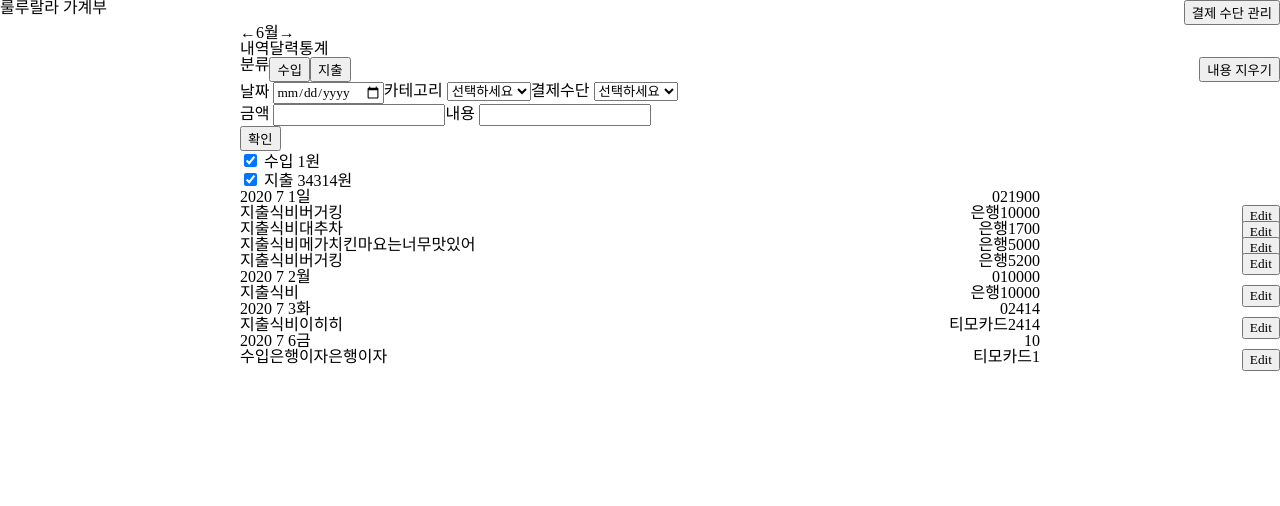
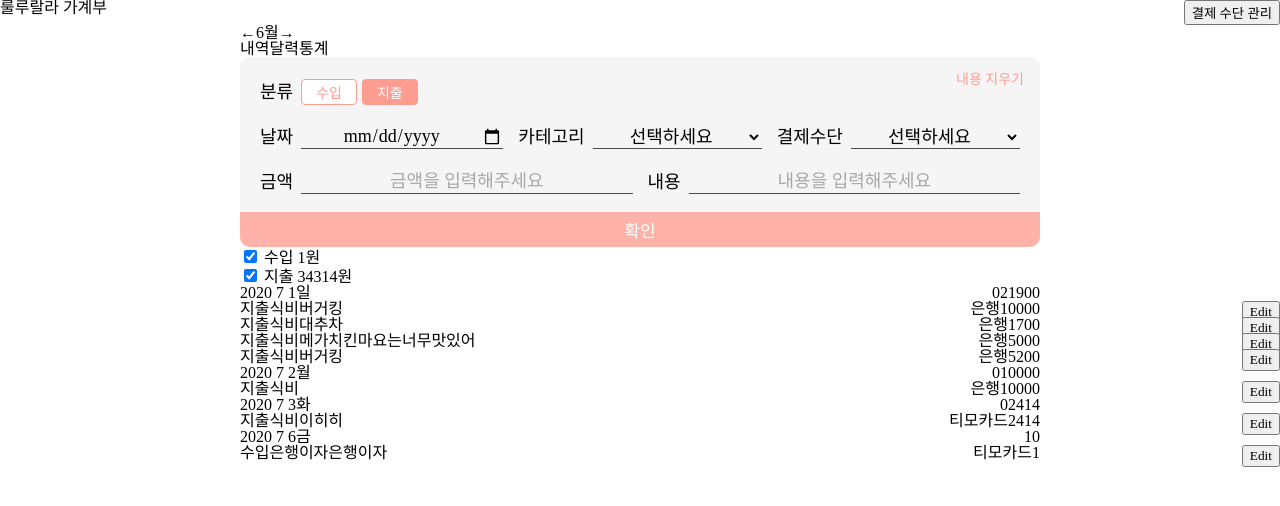
Before and after one commit to woowa-techcamp-2020/hkb-11, a website built with webpack: page frontend/static/index.html in a window 1280 px wide. Built offline with nearby package versions, Linux system fonts and the light colour scheme.

Commit message:
[#32] style(form) - FormView 스타일 작업
- 스타일 1차 작업
- 스타일 작업으로 인해 마크업 일부 수정
- button type을 버튼으로 수정
- select placeholder, input date placeholder 수정 필요

```diff
--- a/frontend/view/ContainerView/RouterView/FormView/style.scss
+++ b/frontend/view/ContainerView/RouterView/FormView/style.scss
@@ -1 +1,123 @@
 @use '@/static/styles/package' as *;
+
+#invoice-form {
+  $L-border-radius: 10px;
+  $L-padding: 20px;
+
+  background-color: $color-gray-100;
+  border-radius: $L-border-radius;
+  padding: $L-padding $L-padding 0 $L-padding;
+  position: relative;
+
+  .float {
+    top: 10px;
+    right: 10px;
+
+    button {
+      border: none;
+      background-color: transparent;
+      color: $color-main;
+      font-size: 14px;
+      cursor: pointer;
+
+      &:hover {
+        color: $color-sub-main;
+      }
+    }
+  }
+
+  .row {
+    display: flex;
+    align-items: center;
+    justify-content: space-between;
+    gap: 15px;
+    min-height: 30px;
+    margin-bottom: 15px;
+
+    &:last-child {
+      margin-bottom: 0;
+    }
+
+    .item {
+      flex: 1 1 0px;
+      display: flex;
+      align-items: center;
+
+      select,
+      input {
+        width: 100%;
+        background-color: transparent;
+        border: none;
+        border-bottom: 1px solid $color-gray-800;
+        outline: none;
+        font-size: 18px;
+        text-align: center;
+        text-align-last: center;
+
+        &::placeholder {
+          color: $color-gray-400;
+        }
+      }
+
+      select {
+        option {
+          color: $color-black;
+
+          &[disabled] {
+            color: $color-gray-400;
+          }
+        }
+      }
+
+      .form-label {
+        font-size: 18px;
+        margin-right: 8px;
+        word-break: keep-all;
+      }
+
+      .earning-toggle,
+      .spending-toggle {
+        display: flex;
+        justify-content: center;
+        align-items: center;
+        padding: 2px 14px;
+        border: 1px solid $color-main;
+        border-radius: 4px;
+        font-size: 14px;
+        color: $color-white;
+        background-color: $color-main;
+        cursor: pointer;
+
+        &:last-child {
+          margin-left: 5px;
+        }
+
+        &.active {
+          color: $color-main;
+          background-color: $color-white;
+        }
+
+        &:hover {
+          color: $color-main;
+          background-color: $color-light-beige;
+        }
+      }
+    }
+
+    .button-submit {
+      border: none;
+      border-radius: 0 0 $L-border-radius $L-border-radius;
+      width: calc(100% + 2 * #{$L-padding});
+      height: 35px;
+      margin: 0 $L-padding * -1;
+      font-size: 17px;
+      color: $color-white;
+      background-color: $color-sub-main;
+      cursor: pointer;
+
+      &:hover {
+        background-color: $color-main;
+      }
+    }
+  }
+}
--- a/frontend/view/ContainerView/RouterView/FormView/template.ts
+++ b/frontend/view/ContainerView/RouterView/FormView/template.ts
@@ -2,27 +2,30 @@ export const template: string = `
   <section id='invoice-form'>
     <form>
       <div class="float">
-        <button class="button-clear-form">내용 지우기</button>
-        <button class="button-remove-invoice hidden">삭제</button>
-      </div>
-      <div class="row">
-        <label>분류</label>
-        <button class="button earning-toggle active">수입</button>
-        <button class="button spending-toggle">지출</button>
+        <button type='button' class="button-clear-form">내용 지우기</button>
+        <button type='button' class="button-remove-invoice hidden">삭제</button>
       </div>
       <div class="row">
         <div class="item">
-          <label>날짜</label>
+          <label class="form-label">분류</label>
+          <button type='button' class="button earning-toggle active">수입</button>
+          <button type='button' class="button spending-toggle">지출</button>
+        </div>
+      </div>
+      <div class="row">
+        <div class="item">
+          <label class="form-label">날짜</label>
           <input type="date" class="input-date" />
         </div>
         <div class="item">
-          <label>카테고리</label>
-          <select class="select-category">
-            <option value="">선택하세요</option>
+          <label class="form-label">카테고리</label>
+          <select class="select-category" value=''>
+            <option value="" disabled selected>선택하세요</option>
+            <option value='123'>123</option>
           </select>
         </div>
         <div class="item">
-          <label>결제수단</label>
+          <label class="form-label">결제수단</label>
           <select class="select-payment">
             <option value="">선택하세요</option>
           </select>
@@ -30,12 +33,12 @@ export const template: string = `
       </div>
       <div class="row">
         <div class="item">
-          <label>금액</label>
-          <input class="input-amount" />
+          <label class="form-label">금액</label>
+          <input class="input-amount" placeholder='금액을 입력해주세요' />
         </div>
         <div class="item">
-          <label>내용</label>
-          <input class="input-item" />
+          <label class="form-label">내용</label>
+          <input class="input-item" placeholder='내용을 입력해주세요' />
         </div>
       </div>
       <div class="row">
```
